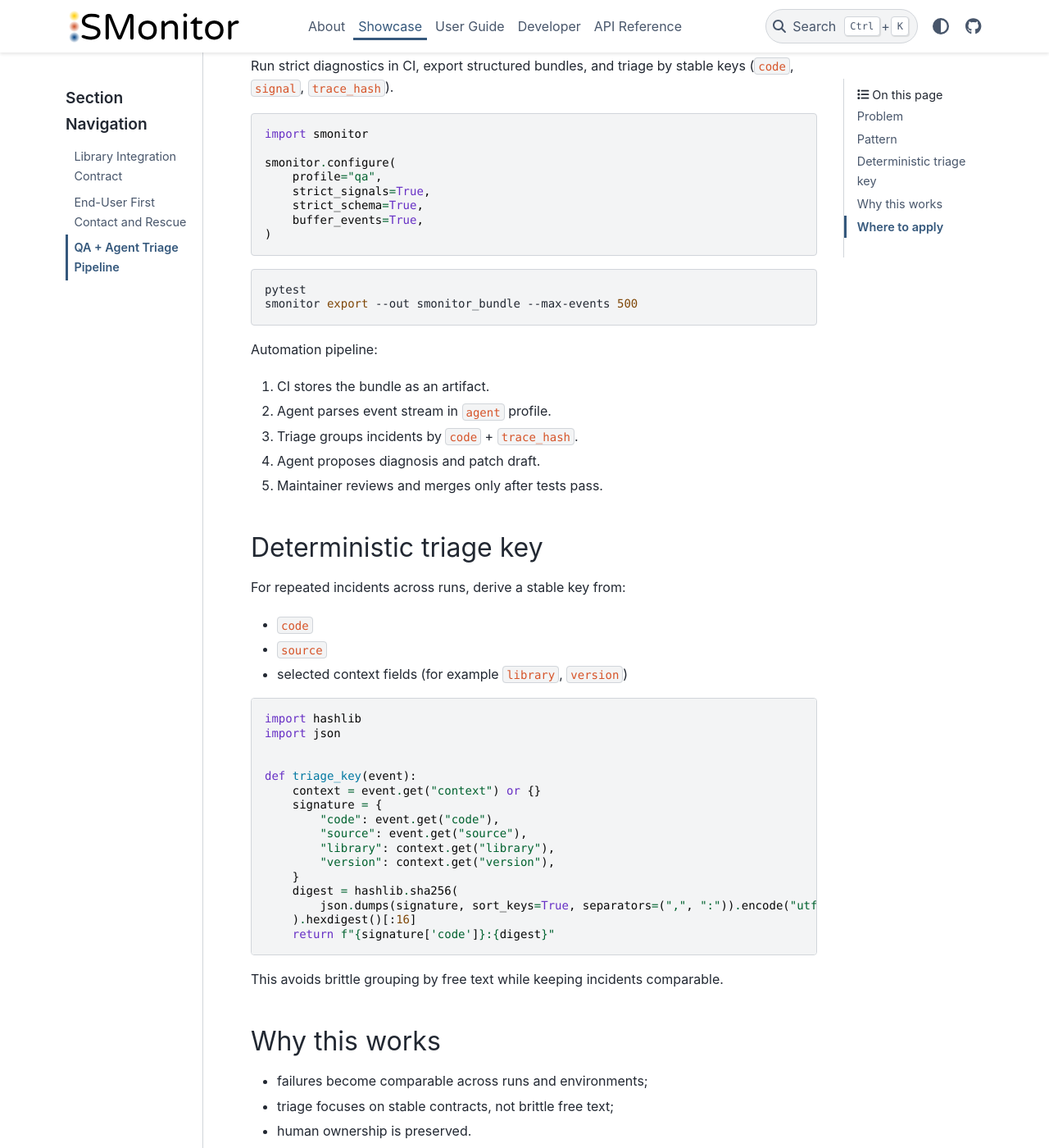
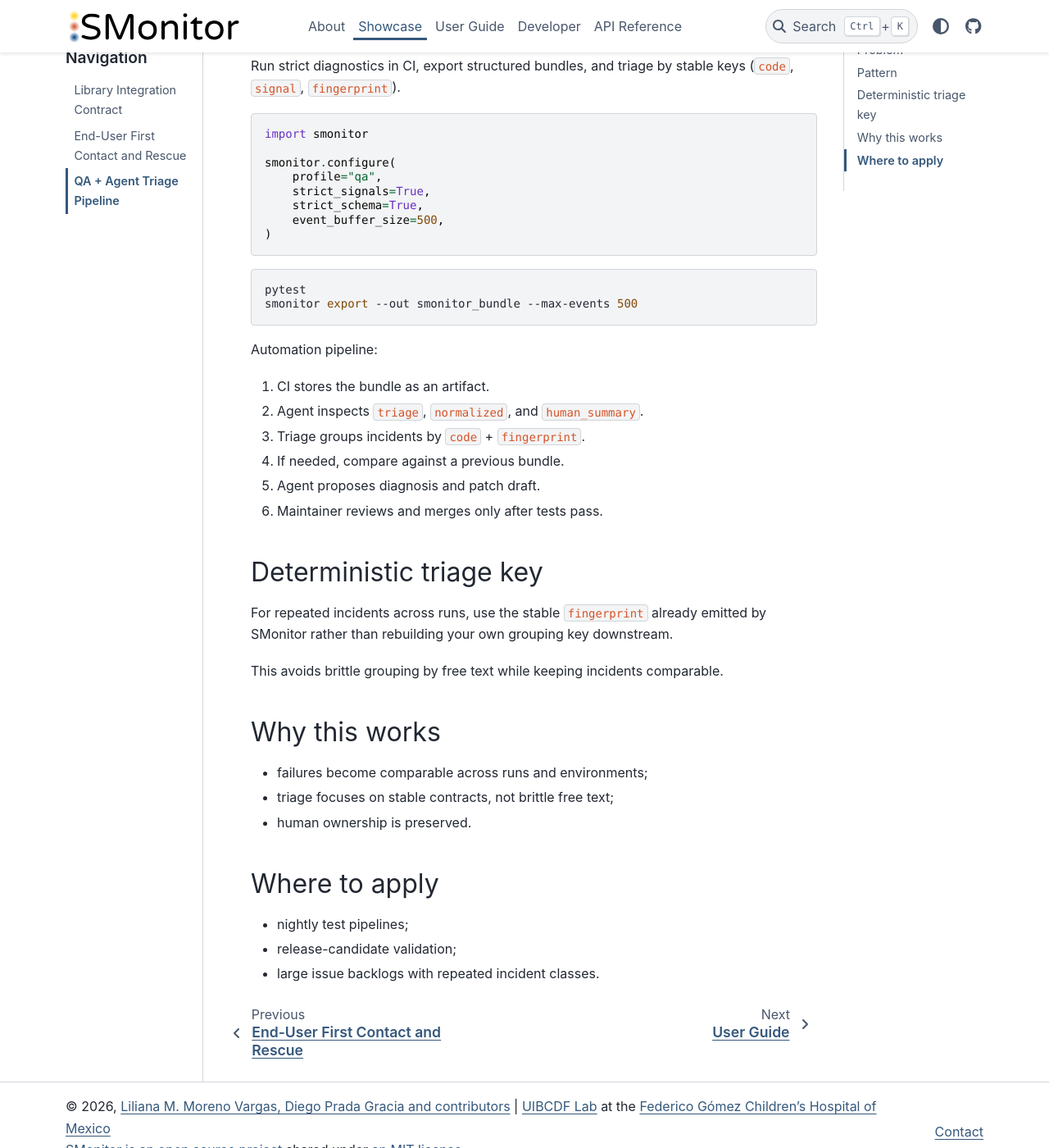
Before and after one commit to uibcdf/smonitor, a Sphinx documentation site: the page built from docs/content/showcase/qa-agent-triage-pipeline.md, in a window 1280 px wide and 1400 px high, scrolled down 417 px. Shown: the whole window at 82% size. Built offline with Sphinx 7.4.7 and the PyData theme 0.15.4, drawn with Linux system fonts in a browser that asks for light colours; the version number could not be read and is left out.

Commit message:
docs: refresh showcase triage pipeline to current contract

````diff
--- a/docs/content/showcase/qa-agent-triage-pipeline.md
+++ b/docs/content/showcase/qa-agent-triage-pipeline.md
@@ -10,7 +10,7 @@ human review as the final decision point.
 ## Pattern
 
 Run strict diagnostics in CI, export structured bundles, and triage by stable
-keys (`code`, `signal`, `trace_hash`).
+keys (`code`, `signal`, `fingerprint`).
 
 ```python
 import smonitor
@@ -19,7 +19,7 @@ smonitor.configure(
     profile="qa",
     strict_signals=True,
     strict_schema=True,
-    buffer_events=True,
+    event_buffer_size=500,
 )
 ```
 
@@ -30,36 +30,16 @@ smonitor export --out smonitor_bundle --max-events 500
 
 Automation pipeline:
 1. CI stores the bundle as an artifact.
-2. Agent parses event stream in `agent` profile.
-3. Triage groups incidents by `code` + `trace_hash`.
-4. Agent proposes diagnosis and patch draft.
-5. Maintainer reviews and merges only after tests pass.
+2. Agent inspects `triage`, `normalized`, and `human_summary`.
+3. Triage groups incidents by `code` + `fingerprint`.
+4. If needed, compare against a previous bundle.
+5. Agent proposes diagnosis and patch draft.
+6. Maintainer reviews and merges only after tests pass.
 
 ## Deterministic triage key
 
-For repeated incidents across runs, derive a stable key from:
-- `code`
-- `source`
-- selected context fields (for example `library`, `version`)
-
-```python
-import hashlib
-import json
-
-
-def triage_key(event):
-    context = event.get("context") or {}
-    signature = {
-        "code": event.get("code"),
-        "source": event.get("source"),
-        "library": context.get("library"),
-        "version": context.get("version"),
-    }
-    digest = hashlib.sha256(
-        json.dumps(signature, sort_keys=True, separators=(",", ":")).encode("utf-8")
-    ).hexdigest()[:16]
-    return f"{signature['code']}:{digest}"
-```
+For repeated incidents across runs, use the stable `fingerprint` already emitted
+by SMonitor rather than rebuilding your own grouping key downstream.
 
 This avoids brittle grouping by free text while keeping incidents comparable.
 
````
